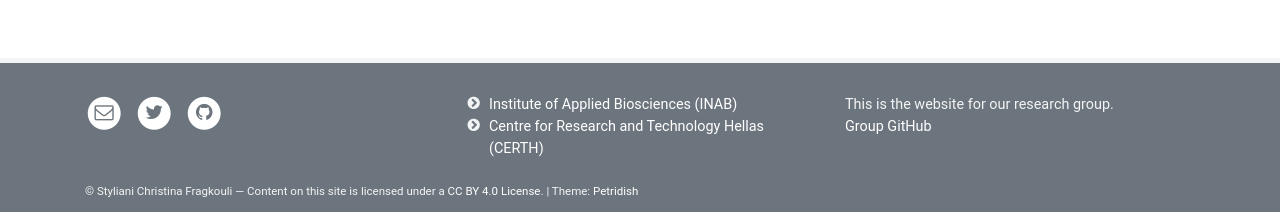
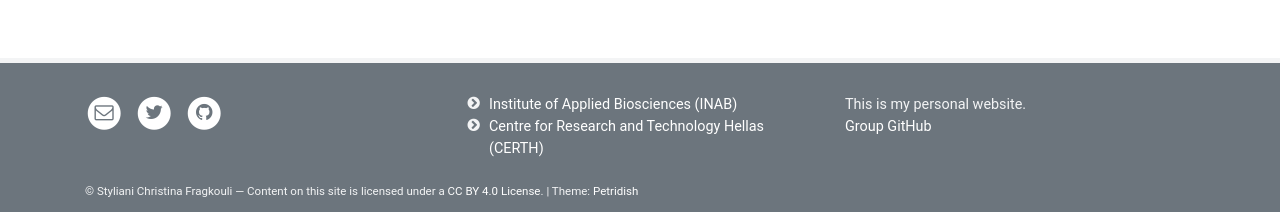
Before and after one commit to sfragkoul/sfragkoul.github.io, a Jekyll site: the page built from pages/home.md, in a window 1280 px wide. Shown: the part 1033-1245 px from the top of the page. Built offline with Jekyll 4.4.1, drawn with Linux system fonts in a browser that asks for light colours; comment, search, counter and statistics services are not loaded.

Commit message:
Update footer.yml

```diff
--- a/_data/footer.yml
+++ b/_data/footer.yml
@@ -13,7 +13,7 @@ columns:
       new_window: true
 
   - description: > # E.g. funding acknowledgement. Can be Markdown
-      This is the website for our research group. <br/> [Group GitHub](https://github.com/BiodataAnalysisGroup)
+      This is my personal website. <br/> [Group GitHub](https://github.com/sfragkoul)
 
 # Small print license statement to add at the bottom of the footer. Can be Markdown
 # Will be prefixed by "© {{ site.author }}" if defined in _config.yml
```
